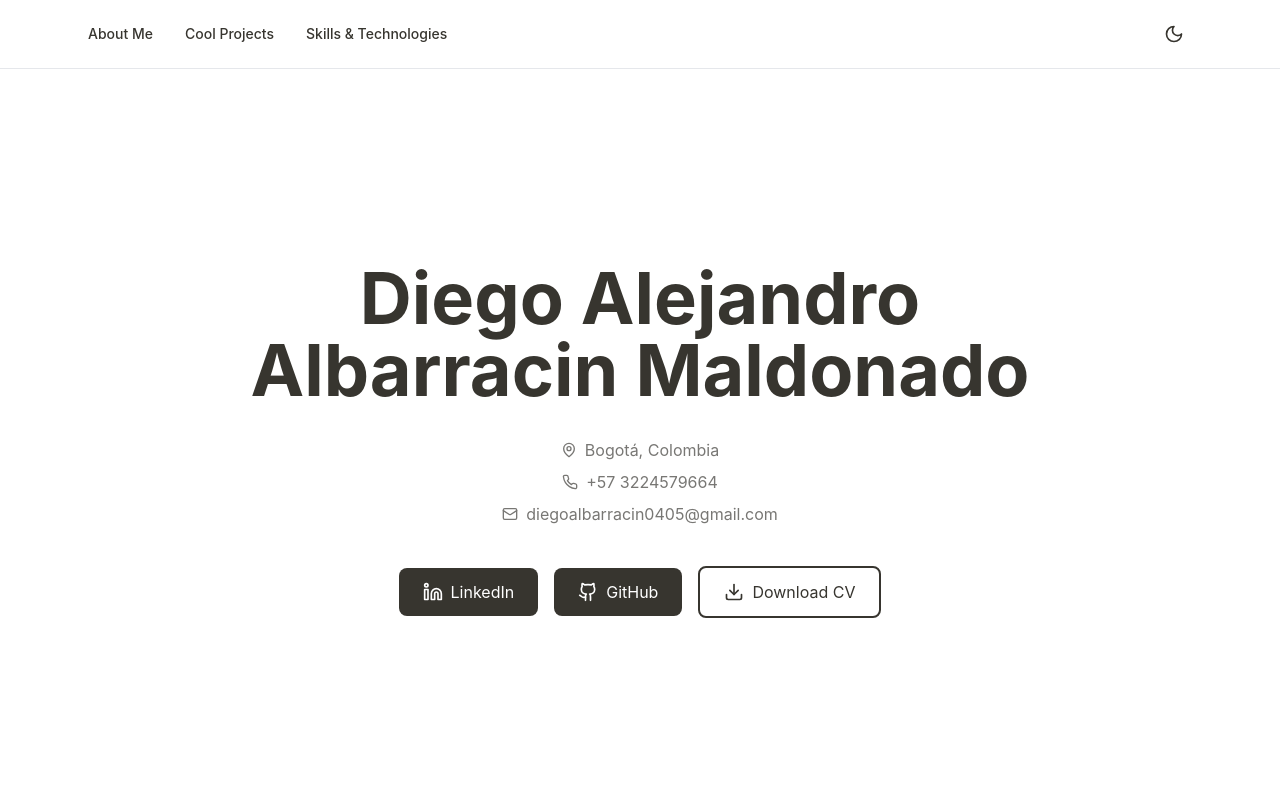
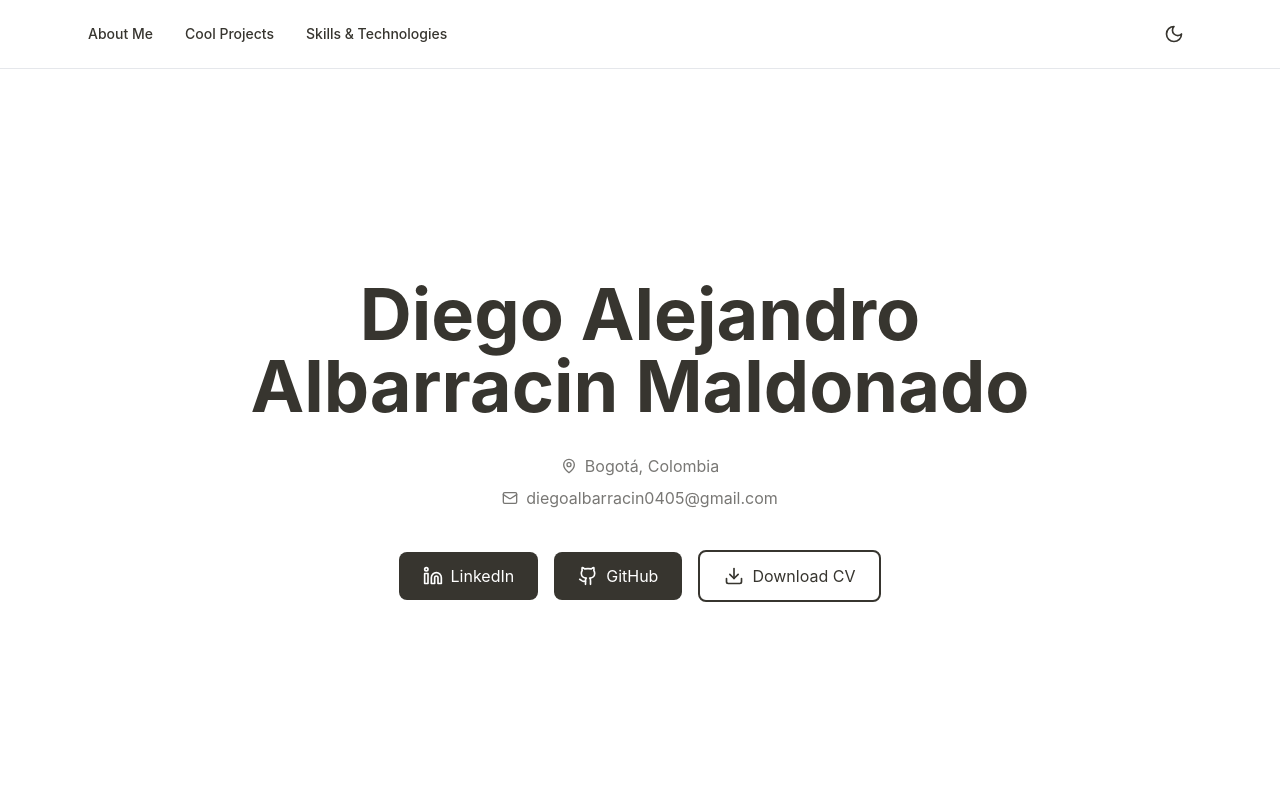
Before and after one commit to diego4lbarracin/Diego_Personal_Website, a React (Vite) app: page / in a window 1280 px wide. Shown: the top 800 px of the page. Built offline with nearby package versions, Linux system fonts and the light colour scheme.

Commit message:
Updating information.

```diff
--- a/src/components/Hero.jsx
+++ b/src/components/Hero.jsx
@@ -14,10 +14,6 @@ const Hero = () => {
           <div className="flex items-center justify-center space-x-2">
             <MapPin className="w-4 h-4" />
             <span>Bogotá, Colombia</span>
-          </div>
-          <div className="flex items-center justify-center space-x-2">
-            <Phone className="w-4 h-4" />
-            <span>+57 3224579664</span>
           </div>
           <div className="flex items-center justify-center space-x-2">
             <Mail className="w-4 h-4" />
```
Also changed, not shown: 1 other file (tests, documents, lock files or other folders).
